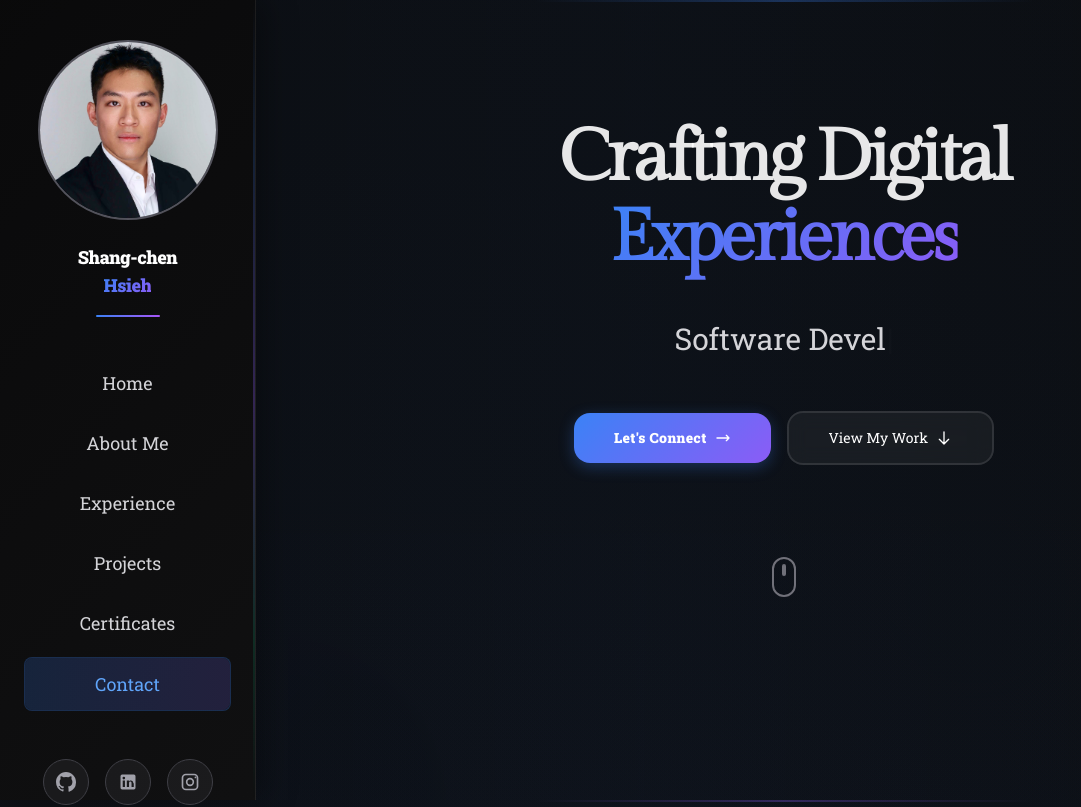
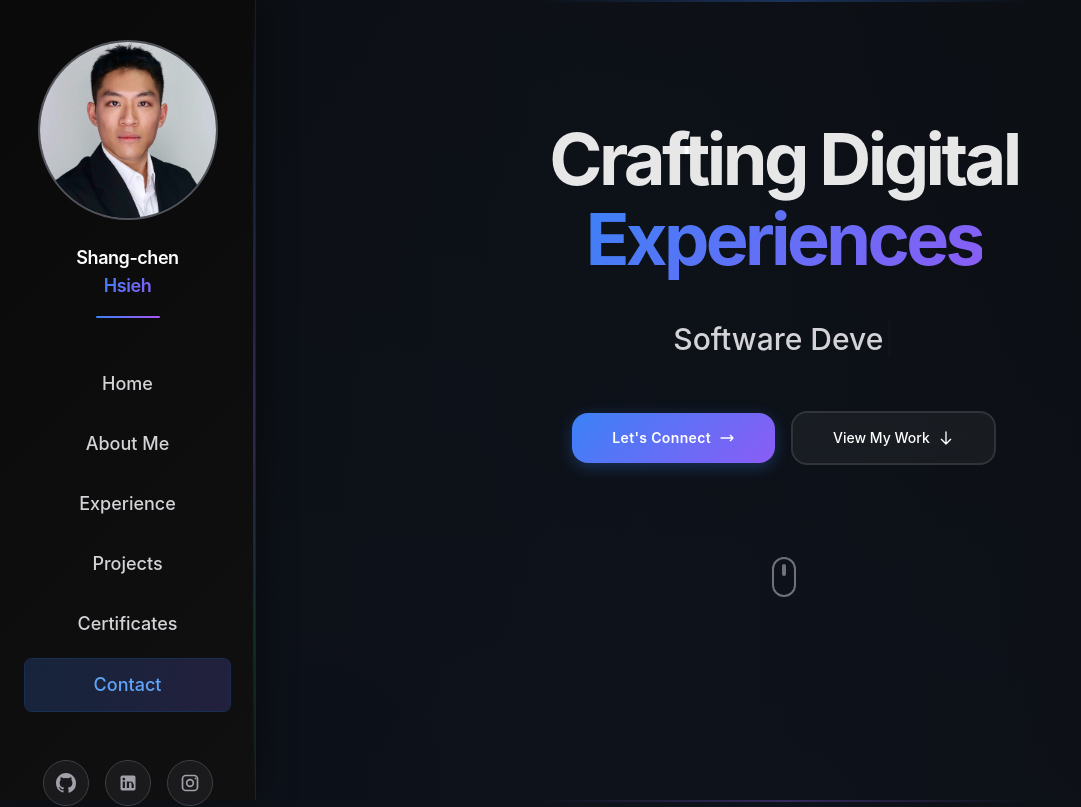
Before and after one commit to ShangchenHsieh/portfolio, a React (Create React App) app: page / in a window 1280 px wide. Shown: the top 807 px of the page, without its empty margins (0-1081 px from the left). Built offline with nearby package versions, Linux system fonts and the light colour scheme.

Commit message:
Apr 9 updated font style

```diff
--- a/src/App.css
+++ b/src/App.css
@@ -57,8 +57,13 @@ html {
   scroll-behavior: smooth;
 }
 
+html,
+body,
+#root {
+  font-family: ui-sans-serif, -apple-system, BlinkMacSystemFont, 'Segoe UI', 'Inter', 'Roboto', sans-serif;
+}
+
 body {
-  font-family: 'Roboto_slab', -apple-system, BlinkMacSystemFont, 'Segoe UI', 'Roboto', sans-serif;
   background: var(--primary-bg);
   color: var(--text-primary);
   line-height: 1.6;
@@ -67,31 +72,31 @@ body {
 
 /* Typography */
 .name {
-  font-family: 'Roboto_slab', sans-serif;
+  font-family: ui-sans-serif, -apple-system, BlinkMacSystemFont, 'Segoe UI', 'Inter', 'Roboto', sans-serif;
   font-weight: 600;
   font-size: 1.125rem;
   letter-spacing: -0.025em;
 }
 
 .head {
-  font-family: 'Gilda_display', serif;
+  font-family: ui-sans-serif, -apple-system, BlinkMacSystemFont, 'Segoe UI', 'Inter', 'Roboto', sans-serif;
   font-weight: 700;
   letter-spacing: -0.05em;
 }
 
 .nav {
-  font-family: 'Roboto_slab', sans-serif;
+  font-family: ui-sans-serif, -apple-system, BlinkMacSystemFont, 'Segoe UI', 'Inter', 'Roboto', sans-serif;
   font-weight: 500;
 }
 
 .para {
-  font-family: 'Roboto_slab', sans-serif;
+  font-family: ui-sans-serif, -apple-system, BlinkMacSystemFont, 'Segoe UI', 'Inter', 'Roboto', sans-serif;
   font-weight: 400;
   line-height: 1.7;
 }
 
 .mono {
-  font-family: 'Roboto_slab', monospace;
+  font-family: monospace;
 }
 
 /* Background and layout */
```
